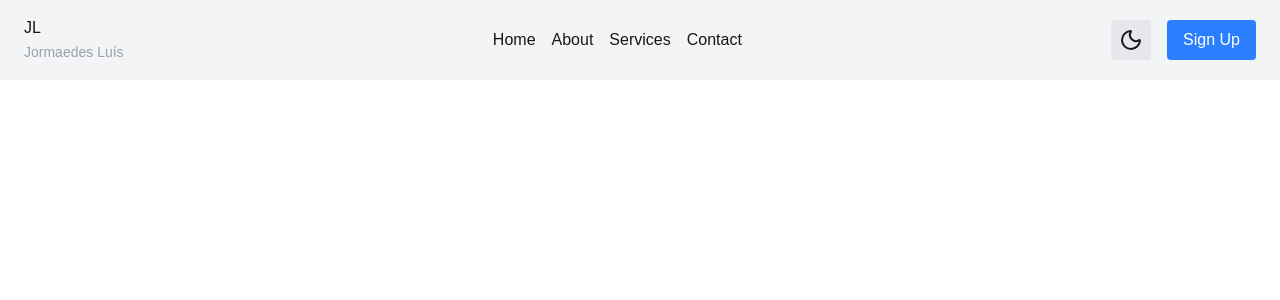
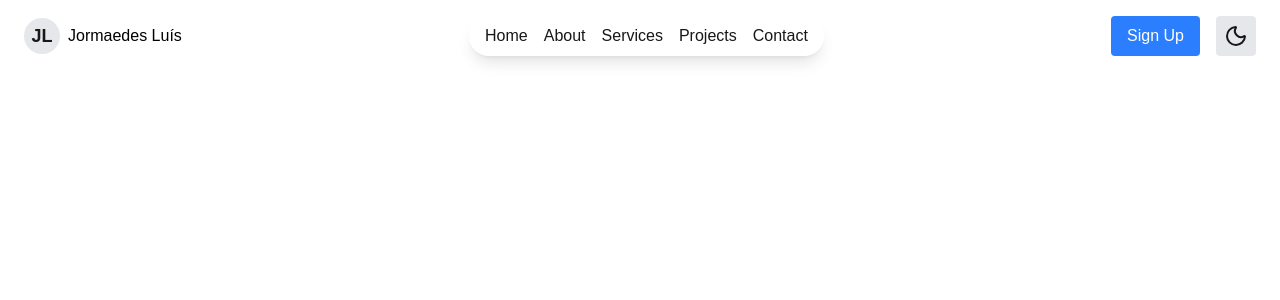
Before and after one commit to jormaedes/portfolio, a Next.js app: page / in a window 1280 px wide. Shown: the top 300 px of the page. Built offline with nearby package versions, Linux system fonts and the light colour scheme.

Commit message:
feat: update Header component for improved layout and accessibility; remove LocaleSwitcher

```diff
--- a/src/components/Header.tsx
+++ b/src/components/Header.tsx
@@ -2,30 +2,29 @@
 
 import ThemeToggleButton from "./ToggleThemeButton";
 import Link from "next/link";
-import { useTheme } from "next-themes";
 
 const navLinks = [
     { name: "Home", href: "/" },
-    { name: "About", href: "/about" },
-    { name: "Services", href: "/services" },
-    { name: "Contact", href: "/contact" },
+    { name: "About", href: "#about" },
+    { name: "Services", href: "#services" },
+    { name: "Projects", href: "#projects" },
+    { name: "Contact", href: "#contact" },
 ];
 
 export default function Header() {
-    const { theme } = useTheme();
 
     return (
-        <header className="container mx-auto flex justify-between items-center py-4 px-6 bg-gray-100 dark:bg-gray-900">
-            <div>
-                <div>JL</div>
-                <span className="text-sm text-gray-400">Jormaedes Luís</span>
+        <header className="container mx-auto flex justify-between items-center py-4 px-6">
+            <div className="flex items-center space-x-2">
+                <div className="text-lg font-bold p-2 w-9 h-9 flex justify-center items-center rounded-full bg-gray-200 dark:bg-gray-700 dark:text-white">JL</div>
+                <span className="text-md text-black dark:text-white">Jormaedes Luís</span>
             </div>
 
-            <nav className="container mx-auto flex flex-1 justify-center items-center">
-                <ul className="flex space-x-4">
+            <nav className="container mx-auto flex flex-1 justify-center items-center px-6">
+                <ul className="flex space-x-4 py-2 px-4 bg-white/5 backdrop-blur-md shadow-lg rounded-full">
                     {navLinks.map((link) => (
                         <li key={link.name}>
-                            <Link href={link.href} className="hover:text-gray-400">
+                            <Link href={link.href} className="hover:text-gray-400 ">
                                 {link.name}
                             </Link>
                         </li>
@@ -34,10 +33,10 @@ export default function Header() {
             </nav>
 
             <div className="flex items-center space-x-4">
-                <ThemeToggleButton />
                 <button className="bg-blue-500 hover:bg-blue-400 text-white px-4 py-2 rounded">
                     Sign Up
                 </button>
+                <ThemeToggleButton />
             </div>
         </header>
     );
```
Also changed, not shown: src/components/LocaleSwitcher.tsx (deleted).
